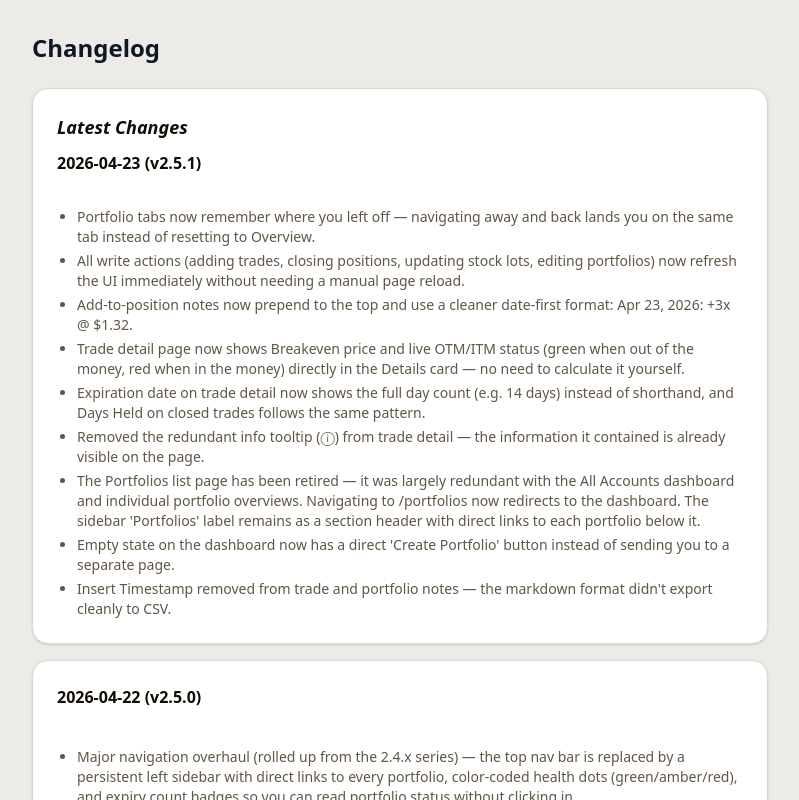
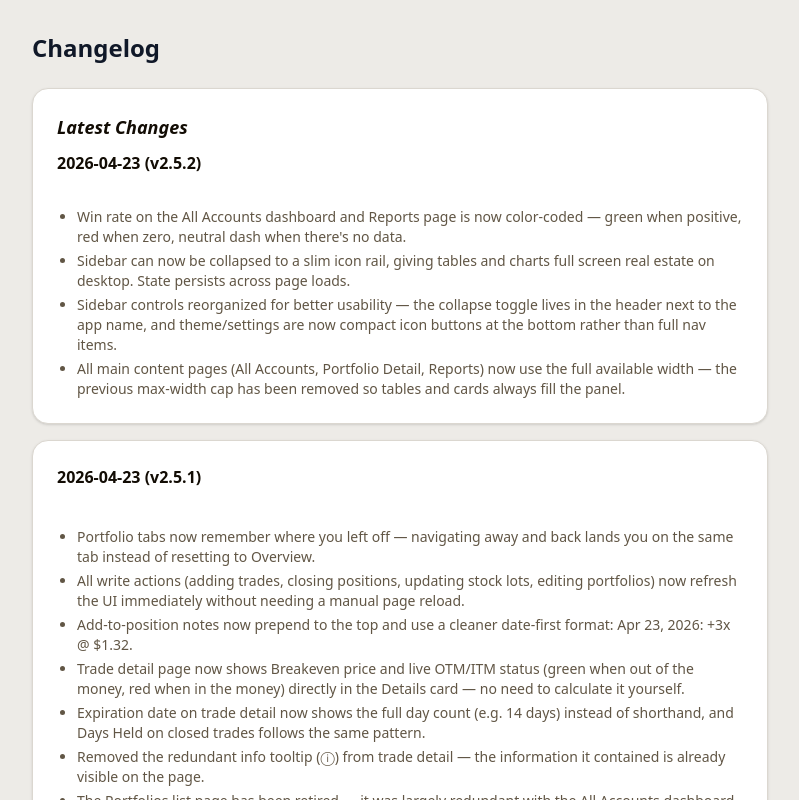
Before and after one commit to boostmx/wheel-strat-tracker, a Next.js app: page /changelog in a window 1280 px wide. Shown: the top 800 px of the page, without its empty margins (240-1039 px from the left). Built offline with nearby package versions, Linux system fonts and the light colour scheme; no server answers.

Commit message:
changelog

```diff
--- a/src/data/changelog.ts
+++ b/src/data/changelog.ts
@@ -5,6 +5,16 @@ export interface ChangelogEntry {
 }
 
 export const changelog: ChangelogEntry[] = [
+  {
+    date: "2026-04-23",
+    version: "v2.5.2",
+    highlights: [
+      "Win rate on the All Accounts dashboard and Reports page is now color-coded — green when positive, red when zero, neutral dash when there's no data.",
+      "Sidebar can now be collapsed to a slim icon rail, giving tables and charts full screen real estate on desktop. State persists across page loads.",
+      "Sidebar controls reorganized for better usability — the collapse toggle lives in the header next to the app name, and theme/settings are now compact icon buttons at the bottom rather than full nav items.",
+      "All main content pages (All Accounts, Portfolio Detail, Reports) now use the full available width — the previous max-width cap has been removed so tables and cards always fill the panel.",
+    ],
+  },
   {
     date: "2026-04-23",
     version: "v2.5.1",
```
